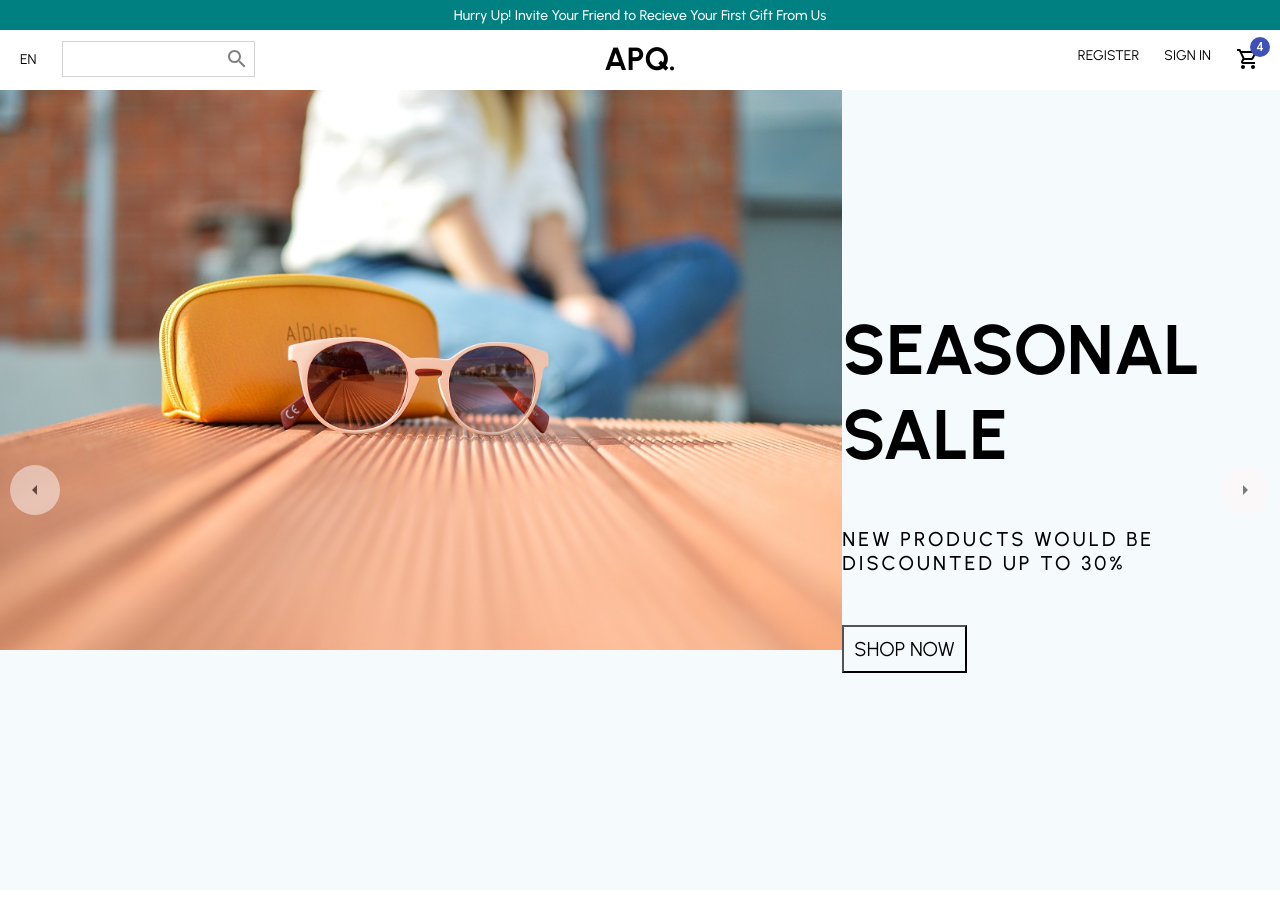
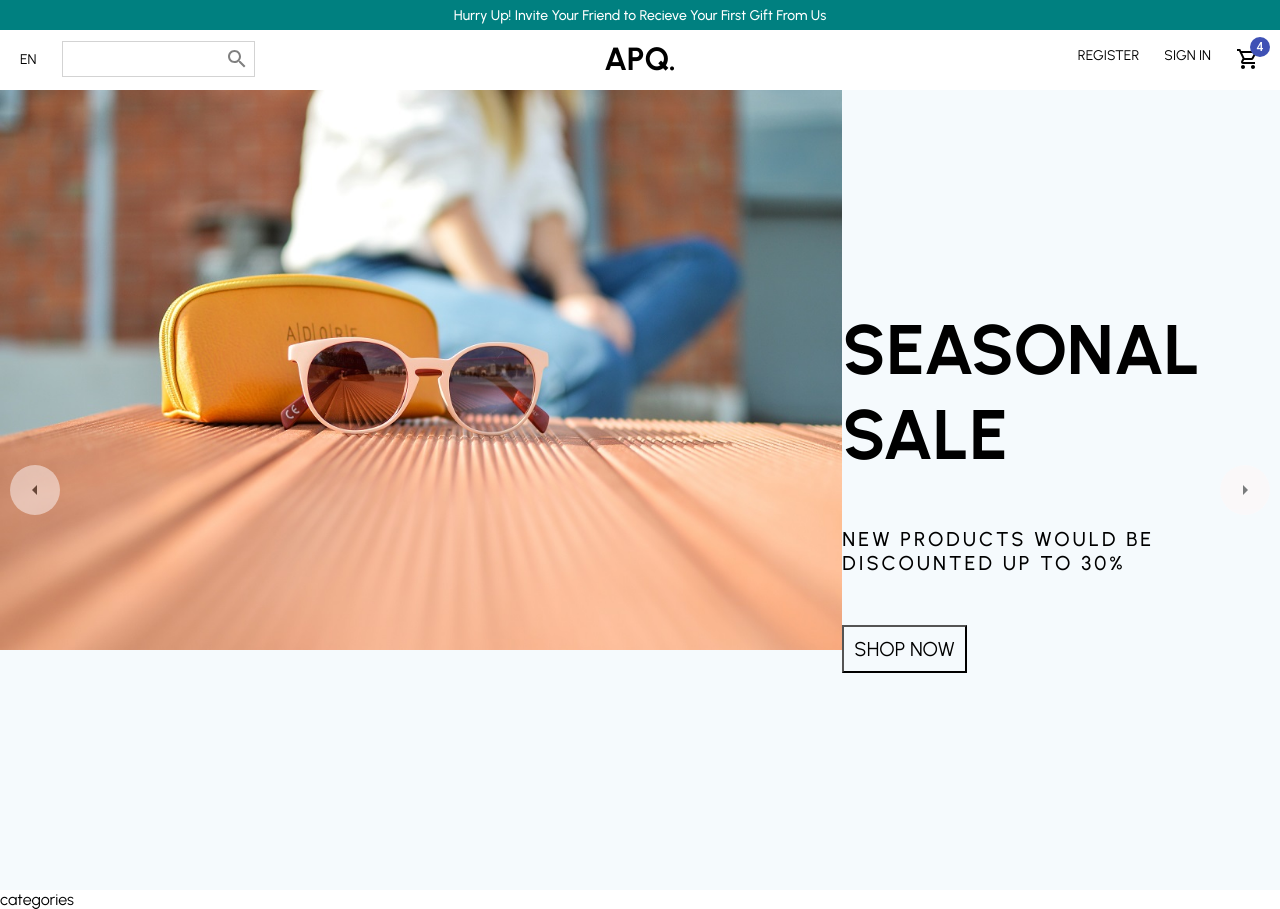
Before and after one commit to AliPooladmast/e-commerce, a React (Create React App) app: page / in a window 1280 px wide. Built offline with nearby package versions, Linux system fonts and the light colour scheme.

Commit message:
feat: create a component for categories lists

```diff
--- /dev/null
+++ b/src/components/Categories/Categories.jsx
@@ -0,0 +1,7 @@
+import React from "react";
+
+function Categories() {
+  return <div>categories</div>;
+}
+
+export default Categories;
--- a/src/pages/Home.jsx
+++ b/src/pages/Home.jsx
@@ -1,5 +1,6 @@
 import React from "react";
 import Announcement from "../components/Announcement/Announcement";
+import Categories from "../components/Categories/Categories";
 import NavBar from "../components/NavBar/NavBar";
 import Slider from "../components/Slider/Slider";
 
@@ -9,6 +10,7 @@ const Home = () => {
       <Announcement />
       <NavBar />
       <Slider />
+      <Categories />
     </>
   );
 };
```
